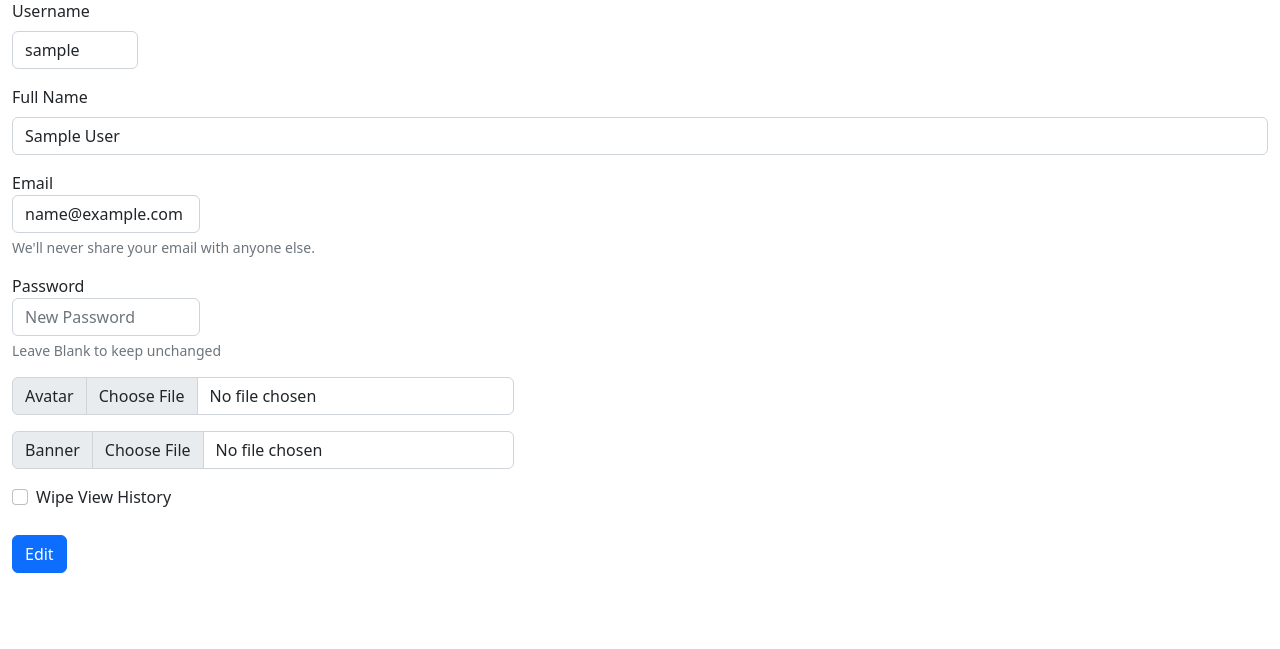
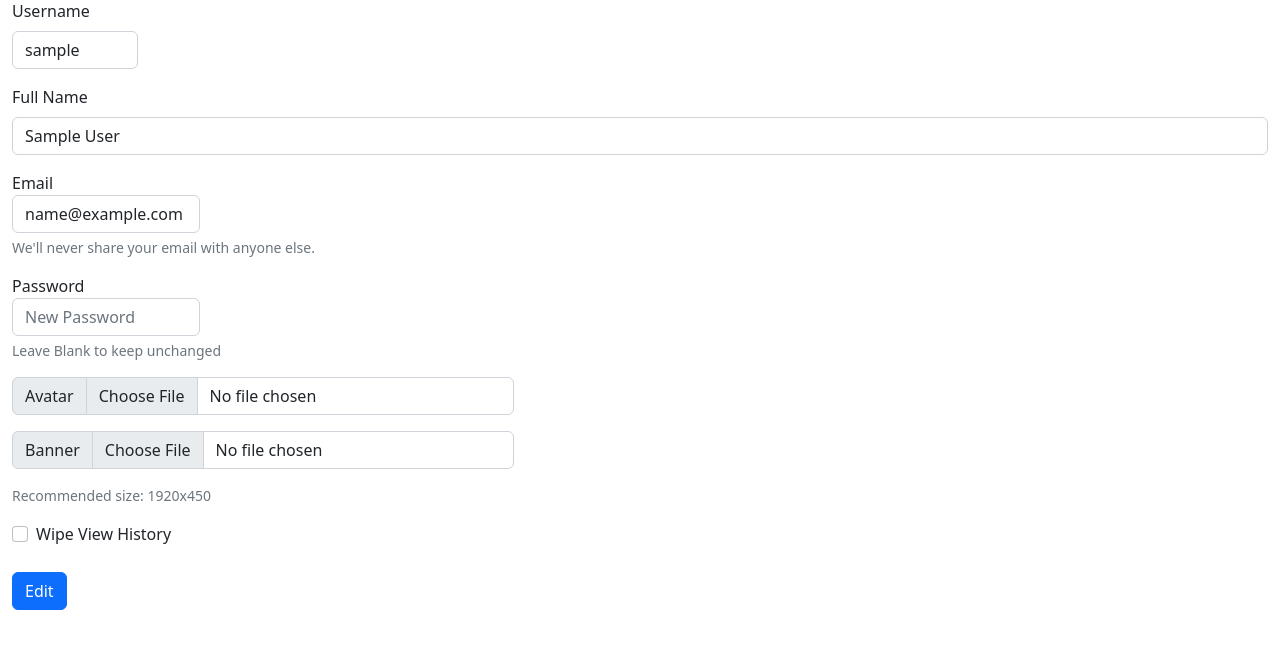
Before and after one commit to bernasx/netflixclone-django, a Django app: page /profile/edit in a window 1280 px wide. Shown: the part 135-784 px from the top of the page. Run offline with Django 4.2, Linux system fonts and the light colour scheme; the visitor is signed in with stand-in values (Sample User, id 1).

Commit message:
Small help hint for banner size in user edit

```diff
--- a/hub/admin.py
+++ b/hub/admin.py
@@ -75,3 +75,4 @@ admin.site.register(User, UserAdmin)
 admin.site.register(Video, VideoAdmin)
 admin.site.register(View, ViewAdmin)
 admin.site.register(Follower,FollowerAdmin)
+admin.site.register(Tag,admin.ModelAdmin)
--- a/hub/templates/hub/edit_user.html
+++ b/hub/templates/hub/edit_user.html
@@ -36,7 +36,9 @@
           <div class="input-group mb-3 image-input">
             <label class="input-group-text" for="avatar">Banner</label>
             <input type="file" class="form-control" id="banner" name="banner">
+
           </div>
+          <div id="bannerHelp" class="form-text  mb-3">Recommended size: 1920x450</div>
 
           <div class="form-check">
             <input class="form-check-input" type="checkbox" value="wipeViewHistory" id="wipeViewHistory" name="checks">
```
